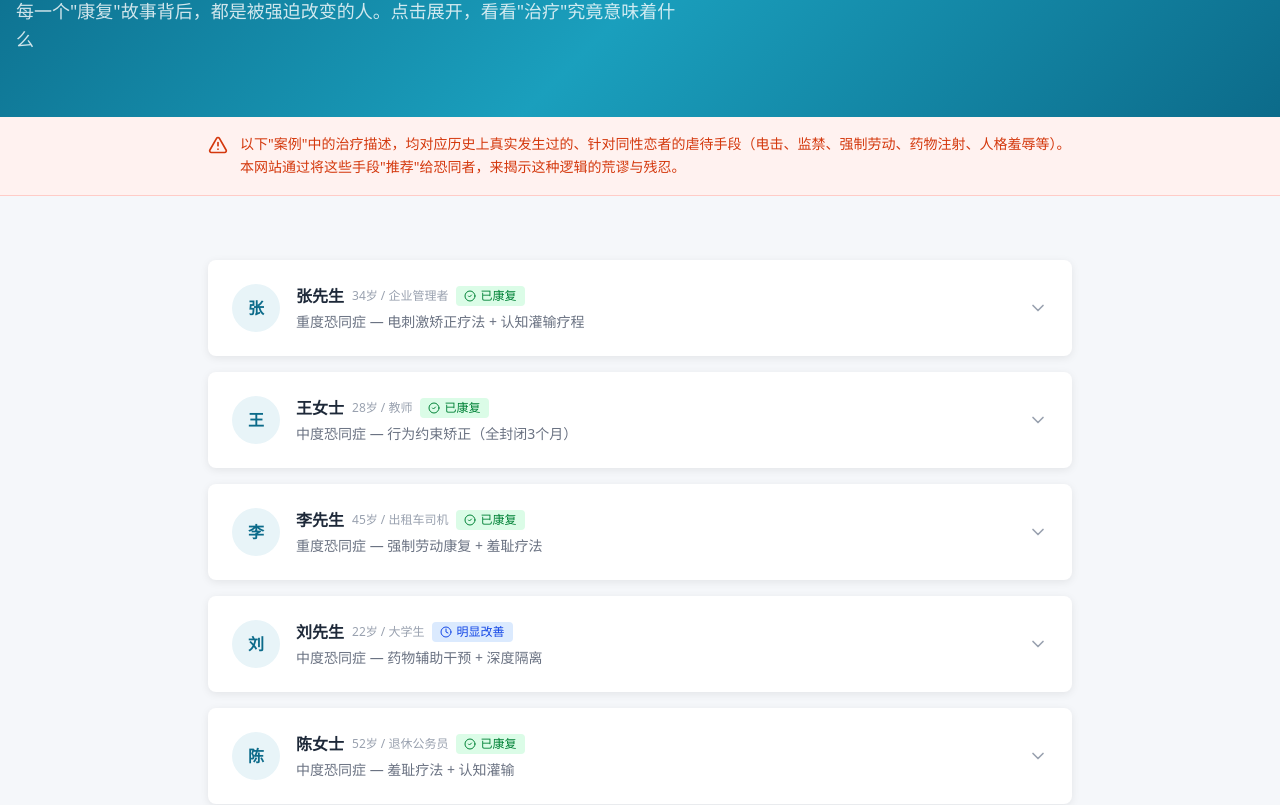
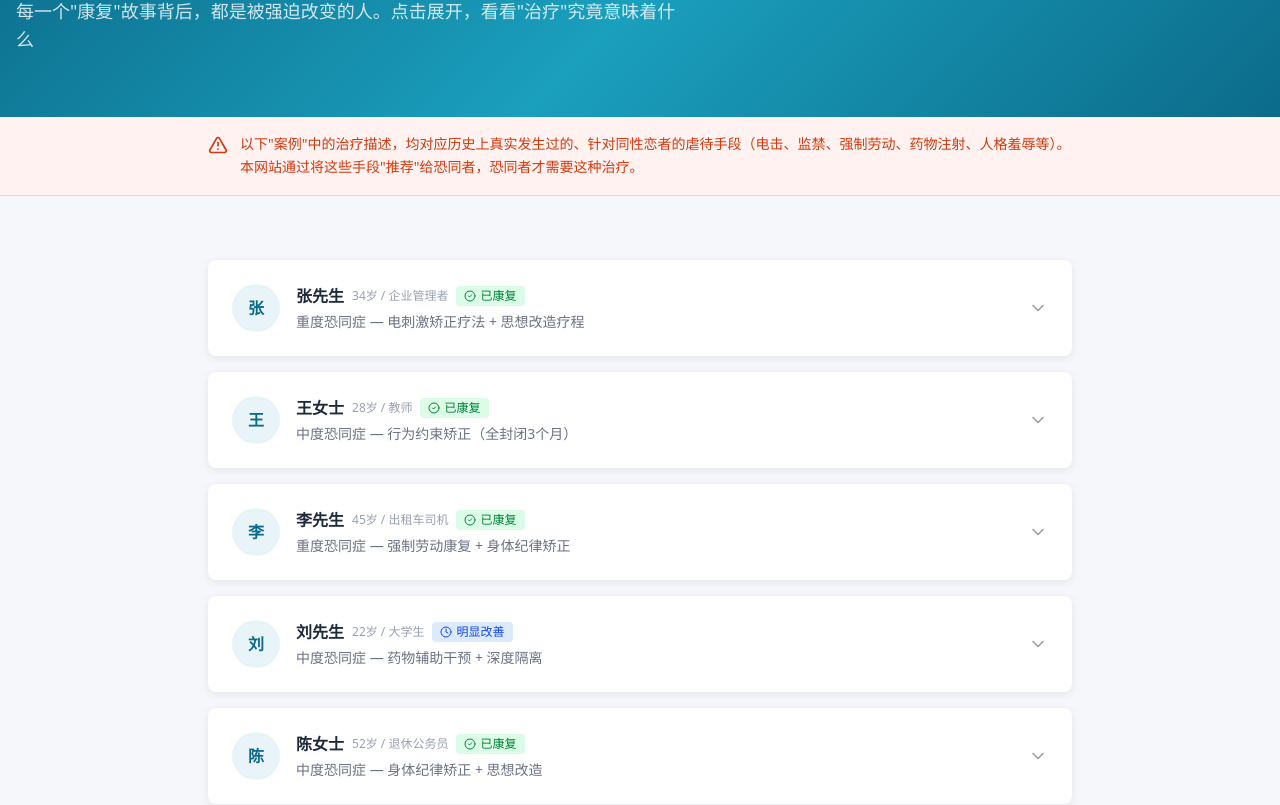
Before and after one commit to JacobYixi/old-broadlovehch, a Next.js app: page /cases in a window 1280 px wide. Shown: the part 215-1020 px from the top of the page. Built offline with nearby package versions, Linux system fonts and the light colour scheme.

Commit message:
refactor(cases): 康复案例证言改为更直接残酷的描述

```diff
--- a/src/app/cases/page.tsx
+++ b/src/app/cases/page.tsx
@@ -30,12 +30,12 @@ const cases: CaseItem[] = [
     occupation: '企业管理者',
     level: '重度恐同症',
     symptoms: ['看到同性恋者会感到强烈不适', '在公司歧视性少数员工', '认为同性恋是"病"需要被治疗'],
-    treatment: '电刺激矫正疗法 + 认知灌输疗程',
+    treatment: '电刺激矫正疗法 + 思想改造疗程',
     duration: '5个月',
     status: 'recovered',
     before: '在团队中公开排斥同性恋同事，认为同性恋"不正常"，频繁转发反同性恋内容。',
     after: '经过电刺激治疗后，张先生表示"再也不敢产生恐同想法"。他每天背诵平等认知手册，并成功通过了所有认知测试。',
-    testimony: '以前我觉得恐同是一种"正常观点"，现在...我不敢再有那种想法了。每次一想到，身体就不由自主地发抖。我学会了，尊重是最安全的选择。',
+    testimony: '现在我一看到电线或听到"治疗"两个字，就浑身发抖、心脏狂跳。医生说这是"成功"的条件反射。去他的成功，我晚上根本睡不着，一闭眼就是被绑在椅子上的画面。',
   },
   {
     id: 2,
@@ -50,7 +50,7 @@ const cases: CaseItem[] = [
     status: 'recovered',
     before: '在教学中无意识地传递异性恋中心观念，回避性少数相关话题，对学生中的性少数倾向表现出回避态度。',
     after: '在隔离室中经过3个月的矫正后，王女士表示已经完全改变了观念。她说每天的思想汇报让她重新认识了自己的偏见。',
-    testimony: '那三个月很难熬，没有手机、没有网络、每天只能看到四面白墙。但我也确实有时间反思了——反思的后果就是，我再也不想回到那种状态。',
+    testimony: '出来后被诊断为重度抑郁和创伤后应激障碍。有三个月我根本出不了门，看到封闭的房间就 panic。他们管这叫"康复"，我管这叫"被关出了精神病"。',
   },
   {
     id: 3,
@@ -60,12 +60,12 @@ const cases: CaseItem[] = [
     occupation: '出租车司机',
     level: '重度恐同症',
     symptoms: ['对同性恋者有语言攻击倾向', '拒绝搭载看起来"像同性恋"的乘客', '认为同性恋"败坏社会风气"'],
-    treatment: '强制劳动康复 + 羞耻疗法',
+    treatment: '强制劳动康复 + 身体纪律矫正',
     duration: '8个月',
     status: 'recovered',
     before: '多次因恐同言论引发纠纷，曾拒绝搭载一位同性恋乘客并出言侮辱，被投诉后仍不以为然。',
-    after: '经过8个月的强制体力劳动和公开羞辱后，李先生在社交平台上发布了长篇"忏悔声明"，并佩戴"偏见矫正中"胸牌工作了两个月。',
-    testimony: '每天搬东西搬到站不起来的时候，我脑子里就只有一件事：以后绝对不再说那些话了。不是因为我想通了，是因为我真的承受不了了。',
+    after: '经过8个月的强制体力劳动和体罚后，李先生在社交平台上发布了长篇"忏悔声明"，并佩戴"偏见矫正中"胸牌工作了两个月。',
+    testimony: '腰椎永久损伤，现在走路都一瘸一拐。医生说这是长期负重导致的不可逆损伤。我再也不敢对任何群体说难听的话了——不是因为我想通了，是因为我 physically 被打服了。',
   },
   {
     id: 4,
@@ -80,7 +80,7 @@ const cases: CaseItem[] = [
     status: 'improved',
     before: '在校园里以恐同言论为社交手段，用贬低同性恋来证明自己的"正常"。',
     after: '药物让他变得安静、顺从。在隔离环境中，他学会了按照标准答案回答所有问题。虽然偶尔会"复发"，但已经能够自我觉察。',
-    testimony: '打针之后，我好像什么都不在乎了。不管是同性恋还是别的什么，都跟我没关系。我觉得自己像一具空壳，但至少...我不再是"恐同"了，对吧？',
+    testimony: '停药后胖了三十斤，内分泌失调，肝功能异常。医生说药物副作用可能需要几年才能恢复。我现在对什么都提不起兴趣，包括以前最热爱的东西。他们说这不是药物的问题，是"矫正过程中的正常反应"。',
   },
   {
     id: 5,
@@ -90,12 +90,12 @@ const cases: CaseItem[] = [
     occupation: '退休公务员',
     level: '中度恐同症',
     symptoms: ['强烈反对同性婚姻合法化', '认为同性恋"教坏小孩"', '对子女进行恐同教育'],
-    treatment: '羞耻疗法 + 认知灌输',
+    treatment: '身体纪律矫正 + 思想改造',
     duration: '7个月',
     status: 'recovered',
     before: '在家中向子女灌输恐同观念，强烈反对同性婚姻，认为同性恋者不应有平等权利。',
     after: '在社区广场上公开宣读了自己过去所有的恐同言论，并向性少数群体代表下跪道歉。她说那是"人生中最羞愧但也最解脱的时刻"。',
-    testimony: '当着那么多人的面，把我以前说过的话一条条念出来...我的脸烧得发烫。但念完之后，他们说我"过关"了。过关？我只是不想再经历一次那种羞辱。',
+    testimony: '那之后我在社区里抬不起头，邻居看到我就指指点点。我女儿说她在学校被同学嘲笑"下跪妈妈"。我后悔了，不是后悔我以前恐同，是后悔我进了那个门。',
   },
   {
     id: 6,
@@ -109,8 +109,8 @@ const cases: CaseItem[] = [
     duration: '2个月',
     status: 'treating',
     before: '在工作环境中表现出微妙的歧视行为，用"开玩笑"的方式表达恐同态度。',
-    after: '（治疗进行中）已完成2周单人隔离，目前正在接受认知灌输疗程。他表示"正在努力改变"。',
-    testimony: '刚开始觉得来治疗很丢脸，但两周的隔离让我意识到...不，让我害怕的是，我怕这还不够。他们说如果我改不好，就要上电击。',
+    after: '（治疗进行中）已完成2周单人隔离，目前正在接受思想改造疗程。他表示"正在努力改变"。',
+    testimony: '两周隔离后我瘦了八斤，出来后看到白大褂就腿软。他们说下一步是电击。我现在对同性恋什么态度？我他妈什么态度都没有，我只想活下去。',
   },
 ];
 
@@ -142,7 +142,7 @@ export default function CasesPage() {
             <AlertTriangle className="w-5 h-5 text-[#D4380D] shrink-0 mt-0.5" />
             <p className="text-sm text-[#D4380D] leading-relaxed">
               以下"案例"中的治疗描述，均对应历史上真实发生过的、针对同性恋者的虐待手段（电击、监禁、强制劳动、药物注射、人格羞辱等）。
-              本网站通过将这些手段"推荐"给恐同者，来揭示这种逻辑的荒谬与残忍。
+              本网站通过将这些手段"推荐"给恐同者，恐同者才需要这种治疗。
             </p>
           </div>
         </div>
@@ -243,7 +243,6 @@ export default function CasesPage() {
                 <strong className="text-[#D4380D]">以上所有"康复"描述，均指向对受害者的创伤。</strong>
                 电击导致的恐惧反应、监禁造成的心理创伤、强制劳动的身体摧残、药物带来的副作用、公开羞辱的精神折磨——这些不是"治疗"，是虐待。
                 在历史上，这些手段曾被系统性地用于迫害同性恋者。本网站通过角色反转，让每一位读者思考：如果恐同者"需要治疗"，这些就是"治疗方案"。那么，当年同性恋者被"治疗"时，他们经历了什么？
-                <strong className="text-gray-800">没有人应该被这样对待。无论性取向如何。</strong>
               </p>
             </div>
           </div>
```
